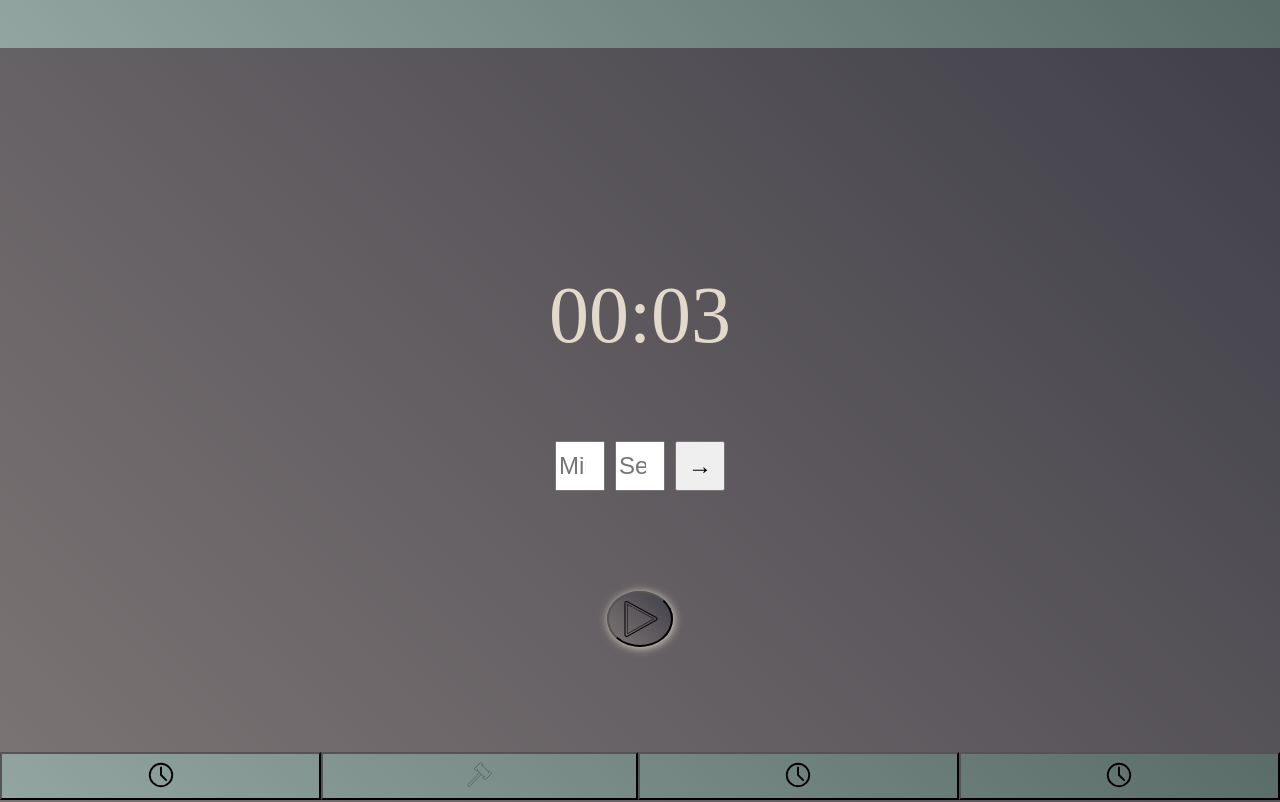
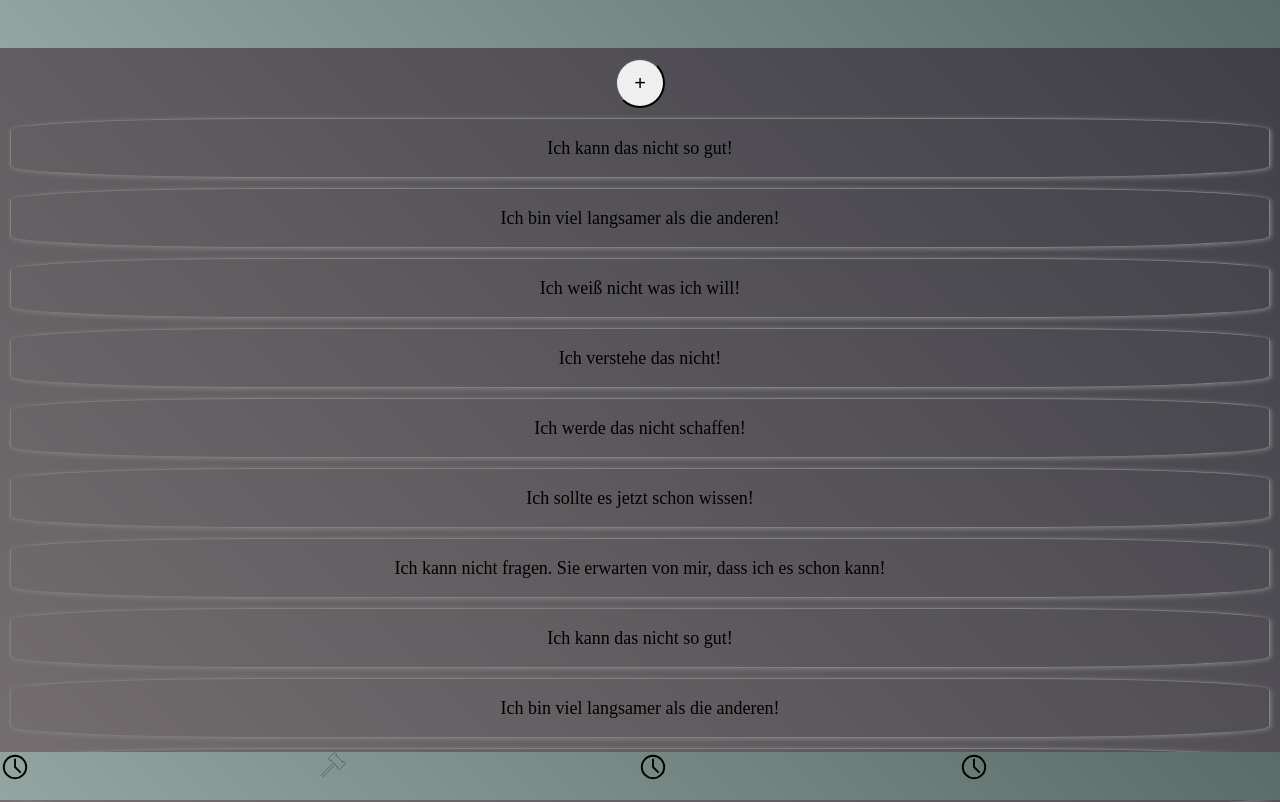
Before and after one commit to rschulzongithub/permanent-efforts, a React (Create React App) app: page /constructor in a window 1280 px wide. Shown: the top 802 px of the page. Built offline with nearby package versions, Linux system fonts and the light colour scheme.

Commit message:
Nav Link works

```diff
--- a/src/App.js
+++ b/src/App.js
@@ -1,6 +1,6 @@
 import React from 'react'
 import styled from 'styled-components/macro'
-import { BrowserRouter as Router, Switch, Route, Link } from 'react-router-dom'
+import { BrowserRouter as Router, Switch, Route } from 'react-router-dom'
 
 import Grid from './Grid'
 import Header from './Header'
@@ -16,10 +16,14 @@
       <AppStyled className="App">
         <Grid>
           <Header />
-          <Link to="/">Timer</Link>
-          <Timer />
-          <Link to="/">Construction</Link>
-          <DestrThoughts />
+          <Switch>
+            <Route exact path="/">
+              <Timer />
+            </Route>
+            <Route path="/constructor">
+              <DestrThoughts />
+            </Route>
+          </Switch>
           <Footer />
         </Grid>
       </AppStyled>
--- a/src/Footer.js
+++ b/src/Footer.js
@@ -2,6 +2,7 @@
 import styled from 'styled-components/macro'
 import TimeIcon from './timer-icon.svg'
 import ConstructorIcon from './construction-icon.svg'
+import { Link } from 'react-router-dom'
 
 export default function Footer() {
   const Navigation = styled.nav`
@@ -14,7 +15,7 @@
     grid-template-columns: repeat(4, auto);
     background: linear-gradient(45deg, #92a5a1 0%, #596c68 100%);
   `
-  const NavIcon = styled.button`
+  const NavIcon = styled(Link)`
     background: transparent;
   `
   const IconImg = styled.img`
@@ -23,16 +24,16 @@
   `
   return (
     <Navigation>
-      <NavIcon>
+      <NavIcon to="/">
         <IconImg src={TimeIcon} alt="" height="30" width="30" />
       </NavIcon>
-      <NavIcon>
+      <NavIcon to="/constructor">
         <IconImg src={ConstructorIcon} alt="" height="25" width="25" />
       </NavIcon>
-      <NavIcon>
+      <NavIcon to="">
         <IconImg src={TimeIcon} alt="" height="30" width="30" />
       </NavIcon>
-      <NavIcon>
+      <NavIcon to="">
         <IconImg src={TimeIcon} alt="" height="30" width="30" />
       </NavIcon>
     </Navigation>
```
